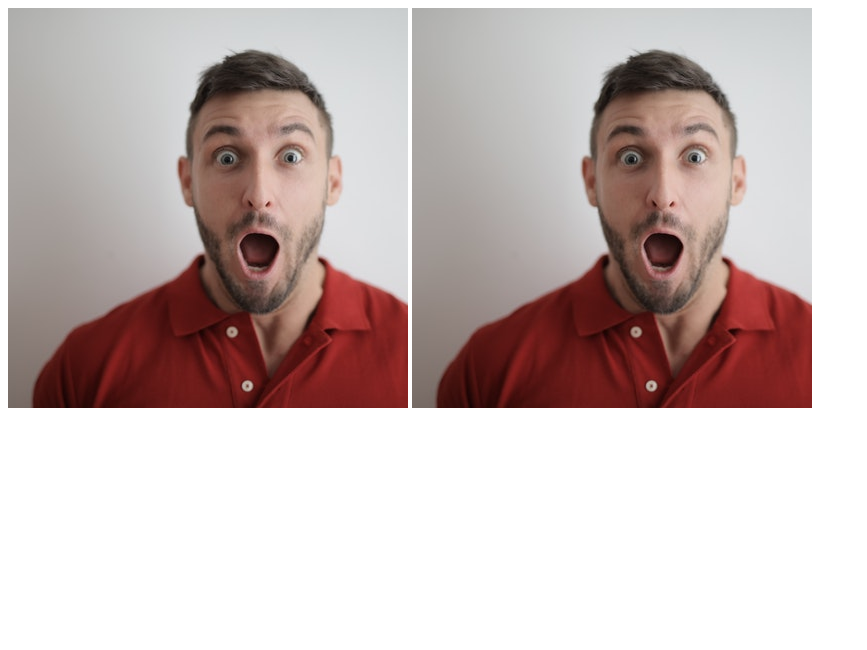
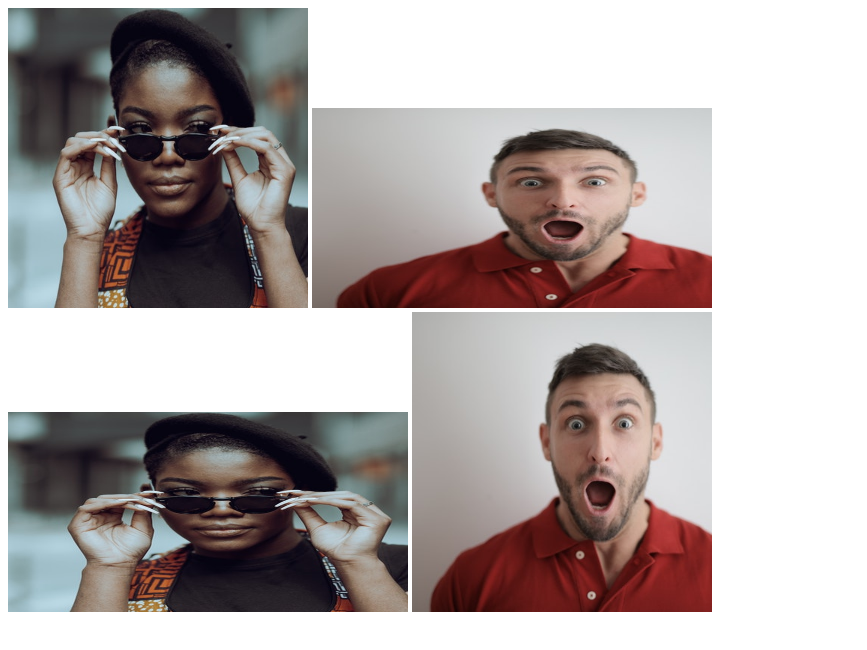
Before and after one commit to JaimanB/css-exercises, a plain HTML site: page chaining-selectors/index.html in a window 1280 px wide. Shown: the whole page, without its empty margins (0-867 px from the left). Drawn offline with Linux system fonts and the light colour scheme.

Commit message:
second version of the 4th exercise

```diff
--- a/chaining-selectors/index.html
+++ b/chaining-selectors/index.html
@@ -4,12 +4,17 @@
     <meta charset="UTF-8">
     <meta http-equiv="X-UA-Compatible" content="IE=edge">
     <meta name="viewport" content="width=device-width, initial-scale=1.0">
-    <title>Document</title>
+    <title>Chaining Selectors</title>
+    <link rel="stylesheet" href="style.css">
 </head>
 <body>
     <div>
-        <img class="avatar distorted" src="man.jpeg">
-        <img class="avatar proportioned" src="man.jpeg">
+        <img class="proportioned" src="woman.jpeg">
+        <img class="distorted" src="man.jpeg">
+    </div>
+    <div>
+        <img class="distorted" src="woman.jpeg">
+        <img class="proportioned" src="man.jpeg">
     </div>
 
 
--- a/chaining-selectors/style.css
+++ b/chaining-selectors/style.css
@@ -1,9 +1,9 @@
-.avatar.proportioned{
+.proportioned{
     width: 300px;
     height: auto;
 }
 
-.avatar.distorted{
+.distorted{
     width: 400px;
     height: 200px;
 }
```
